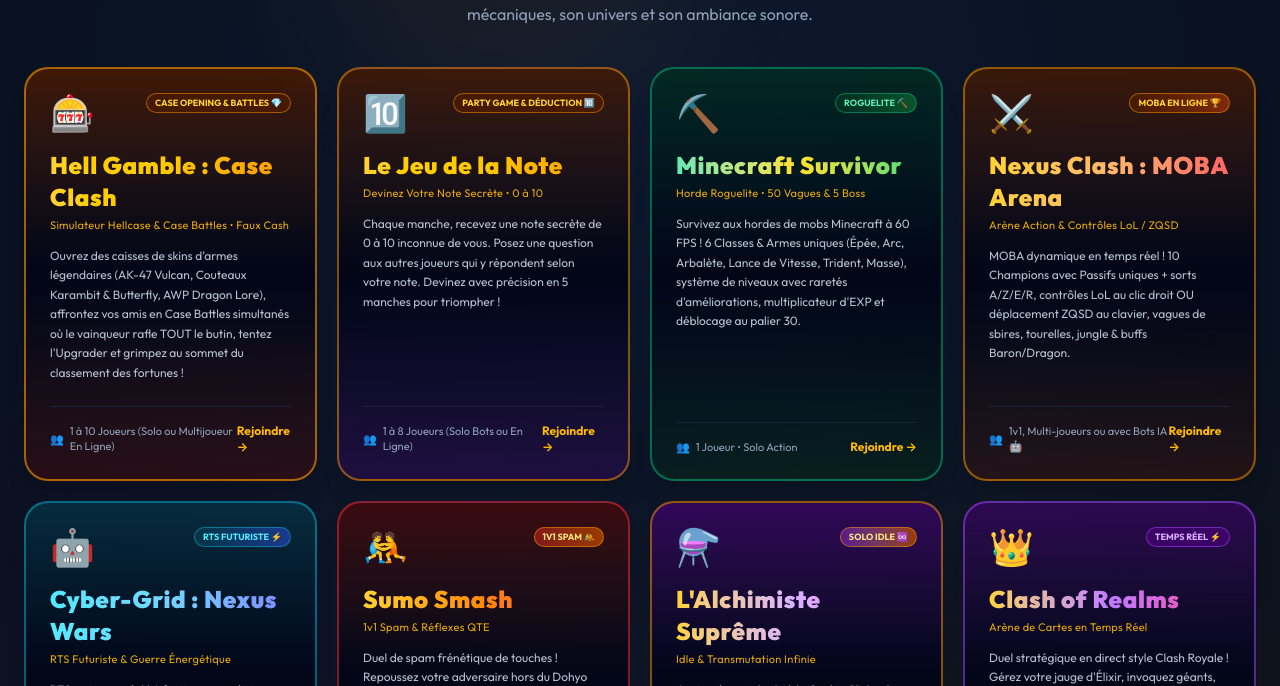
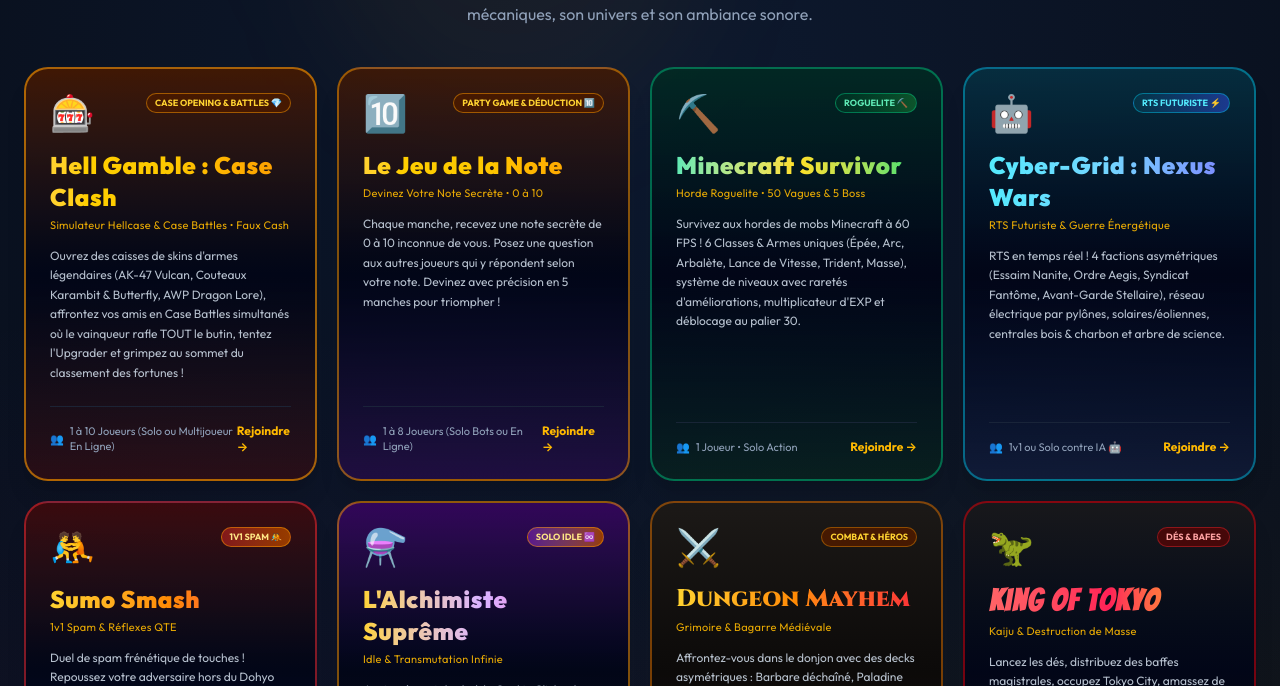
Before and after one commit to HydreFunky11/richesse-du-monde, a React (Vite) app in the folder client/: page / in a window 1280 px wide. Shown: the part 265-951 px from the top of the page. Built offline with nearby package versions, Linux system fonts and the light colour scheme; no server answers; a web font is replaced by a local one.

Commit message:
feat(home): remove MOBA and Clash of Realms from game selection

```diff
--- a/client/src/HomePage.tsx
+++ b/client/src/HomePage.tsx
@@ -62,20 +62,6 @@
     players: '1 Joueur • Solo Action',
   },
   {
-    emoji: '⚔️',
-    title: 'Nexus Clash : MOBA Arena',
-    subtitle: 'Arène Action & Contrôles LoL / ZQSD',
-    description: 'MOBA dynamique en temps réel ! 10 Champions avec Passifs uniques + sorts A/Z/E/R, contrôles LoL au clic droit OU déplacement ZQSD au clavier, vagues de sbires, tourelles, jungle & buffs Baron/Dragon.',
-    route: '/moba',
-    fontClass: 'font-display font-black tracking-wide',
-    cardTheme: 'bg-gradient-to-b from-amber-950/80 via-slate-950 to-orange-950/40',
-    borderTheme: 'border-amber-500/50 hover:border-amber-300 hover:shadow-amber-900/60',
-    titleGradient: 'from-amber-300 via-orange-300 to-red-400',
-    badge: 'MOBA EN LIGNE 🏆',
-    badgeStyle: 'bg-gradient-to-r from-amber-950 to-orange-900 text-amber-300 border-amber-500/50',
-    players: '1v1, Multi-joueurs ou avec Bots IA 🤖',
-  },
-  {
     emoji: '🤖',
     title: 'Cyber-Grid : Nexus Wars',
     subtitle: 'RTS Futuriste & Guerre Énergétique',
@@ -116,20 +102,6 @@
     badge: 'SOLO IDLE ♾️',
     badgeStyle: 'bg-gradient-to-r from-purple-900 to-amber-800 text-amber-200 border-amber-500/50',
     players: '1 Joueur (Solo & Hors-Ligne)',
-  },
-  {
-    emoji: '👑',
-    title: 'Clash of Realms',
-    subtitle: 'Arène de Cartes en Temps Réel',
-    description: 'Duel stratégique en direct style Clash Royale ! Gérez votre jauge d\'Élixir, invoquez géants, archères et dragons pour anéantir les tours ennemies.',
-    route: '/clash',
-    fontClass: 'font-display font-black tracking-wide',
-    cardTheme: 'bg-gradient-to-b from-purple-950/70 via-slate-950 to-blue-950/40',
-    borderTheme: 'border-purple-500/50 hover:border-amber-400 hover:shadow-purple-900/50',
-    titleGradient: 'from-amber-300 via-purple-400 to-pink-500',
-    badge: 'TEMPS RÉEL ⚡',
-    badgeStyle: 'bg-purple-950 text-purple-300 border-purple-500/50',
-    players: '1v1 ou contre IA 🤖',
   },
   {
     emoji: '⚔️',
```
